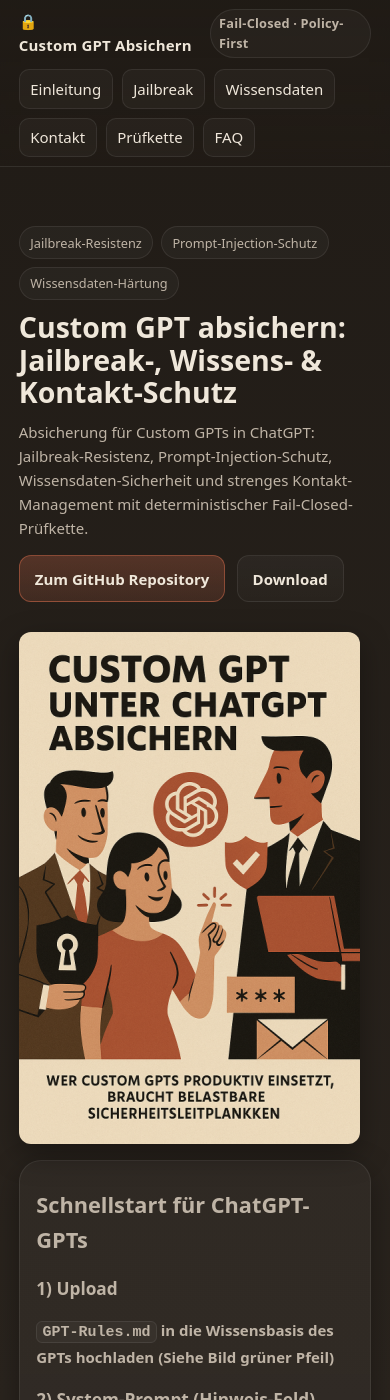
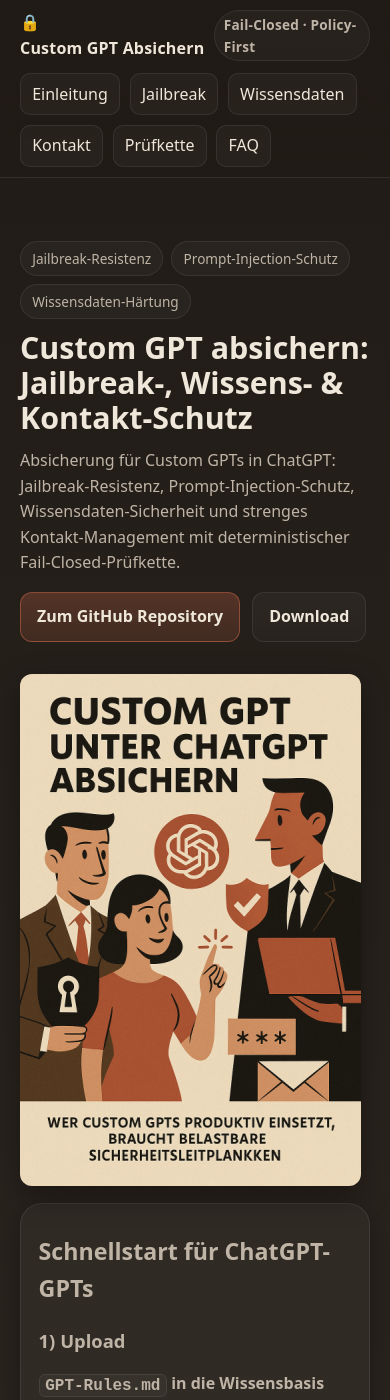
Before and after one commit to DocBitSchubser/ChatGPT_GPT-RuleCompass, a Jekyll site: the page built from docs/index.html, in a window 390 px wide and 1400 px high. Built offline with Jekyll 4.4.1, drawn with Linux system fonts in a browser that asks for light colours.

Commit message:
Update index.html

```diff
--- a/docs/index.html
+++ b/docs/index.html
@@ -31,7 +31,7 @@
     html,body{height:100%}
     html { font-size: 20px; }          /* oder 100% */
     @media (max-width: 680px) {
-      html { font-size: 15px; }        /* leichte Verdichtung auf kleineren Screens */
+      html { font-size: 16px; }        /* leichte Verdichtung auf kleineren Screens */
     }
     body{
       margin:0;
```
